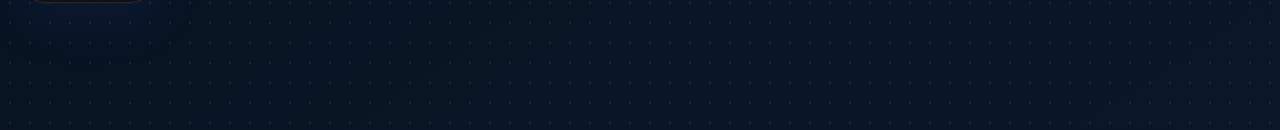
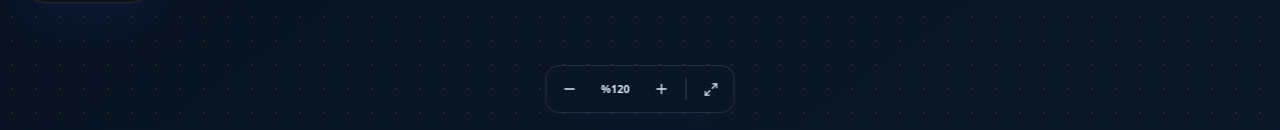
Before and after one commit to semihorkn/iotfy-circuits-studio, a React (Vite) app: page / in a window 1280 px wide. Shown: the part 667-797 px from the top of the page. Built offline with nearby package versions, Linux system fonts and the light colour scheme.

Commit message:
Add adjustable circuit zoom controls

```diff
--- a/src/components/CircuitCanvas.tsx
+++ b/src/components/CircuitCanvas.tsx
@@ -2,12 +2,12 @@ import React, { useState, useRef, MouseEvent } from 'react';
 import { useAppStore } from '../store';
 import { CircuitSymbols } from './circuit/Symbols';
 import { Position } from '../types';
-import { RotateCw, Trash2 } from 'lucide-react';
+import { Maximize2, Minus, Plus, RotateCw, Trash2 } from 'lucide-react';
 
 export const CircuitCanvas: React.FC = () => {
     const { state, addWire, updateComponent, removeEntity, addComponent } = useAppStore();
     const [pan, setPan] = useState({ x: 0, y: 0 });
-    const [zoom, setZoom] = useState(1);
+    const [zoom, setZoom] = useState(1.2);
     const [isPanning, setIsPanning] = useState(false);
 
     // Wire drawing state
@@ -35,6 +35,9 @@ export const CircuitCanvas: React.FC = () => {
             setPan(p => ({ x: p.x - e.deltaX, y: p.y - e.deltaY }));
         }
     };
+
+    const changeZoom = (delta: number) => setZoom(current => Math.min(2.5, Math.max(0.6, Number((current + delta).toFixed(2)))));
+    const resetView = () => { setZoom(1.2); setPan({ x: 0, y: 0 }); };
 
     const handleMouseDown = (e: MouseEvent) => {
         if (state.toolMode === 'select') {
@@ -299,6 +302,14 @@ export const CircuitCanvas: React.FC = () => {
             </svg>
         </div>
 
+        <div className="canvas-zoom-controls" aria-label="Devre boyutu">
+            <button onClick={() => changeZoom(-0.15)} aria-label="Devreyi küçült" title="Küçült"><Minus size={16} /></button>
+            <span aria-live="polite">%{Math.round(zoom * 100)}</span>
+            <button onClick={() => changeZoom(0.15)} aria-label="Devreyi büyüt" title="Büyüt"><Plus size={16} /></button>
+            <i />
+            <button onClick={resetView} aria-label="Görünümü sıfırla" title="Görünümü sıfırla"><Maximize2 size={15} /></button>
+        </div>
+
         {selectedComp && (
             <div
                 className="absolute bg-white dark:bg-[#1A1A1A] border border-zinc-200 dark:border-[#333] rounded-lg p-1.5 shadow-xl z-30 flex items-center gap-1.5 transition-opacity duration-200"
--- a/src/index.css
+++ b/src/index.css
@@ -46,6 +46,7 @@ button { font: inherit; }
 .example-button:hover { background:#d7f5f5; }
 .mission-load { display:flex; align-items:center; justify-content:center; gap:7px; }.journey-reset { display:flex; align-items:center; justify-content:center; gap:5px; width:100%; margin-top:8px; padding:5px; border:0; color:#94a3b8; background:transparent; font-size:9px; cursor:pointer; }.journey-reset:hover { color:#ef4444; }.journey-complete { text-align:center; }.journey-complete > svg { color:var(--iotfy-gold); filter:drop-shadow(0 6px 14px rgba(228,173,38,.28)); }.journey-complete .example-button { display:flex; align-items:center; justify-content:center; gap:7px; }
 .mission-pill { position:absolute; right:22px; top:112px; z-index:20; display:flex; align-items:center; gap:8px; padding:12px 16px; border:0; border-radius:16px; color:white; background:linear-gradient(135deg,var(--iotfy-teal),#0e8992); box-shadow:0 12px 30px rgba(24,184,196,.3); font-weight:800; cursor:pointer; }
+.canvas-zoom-controls { position:absolute; left:50%; bottom:20px; z-index:22; transform:translateX(-50%); display:flex; align-items:center; gap:4px; padding:6px; border:1px solid rgba(23,42,82,.12); border-radius:14px; color:#475569; background:rgba(255,255,255,.94); box-shadow:0 10px 28px rgba(23,42,82,.14); backdrop-filter:blur(16px); }.dark .canvas-zoom-controls { color:#dbe7f3; background:rgba(10,22,38,.94); border-color:rgba(255,255,255,.11); }.canvas-zoom-controls button { display:grid; place-items:center; width:34px; height:34px; border:0; border-radius:9px; color:inherit; background:transparent; cursor:pointer; }.canvas-zoom-controls button:hover { color:#087e86; background:#e8fafa; }.dark .canvas-zoom-controls button:hover { color:#5ee4e7; background:#163343; }.canvas-zoom-controls span { min-width:50px; text-align:center; font-size:11px; font-weight:900; font-variant-numeric:tabular-nums; }.canvas-zoom-controls i { width:1px; height:22px; margin:0 3px; background:#dbe3e8; }.dark .canvas-zoom-controls i { background:#334155; }
 @media (max-width:900px) { .learning-panel { right:12px; top:auto; bottom:12px; width:min(300px,calc(100vw - 190px)); } .kid-toolbox { left:12px; width:120px; max-height:calc(100vh - 130px); overflow-y:auto; } .studio-topbar { top:10px; left:10px; right:10px; justify-content:flex-start; padding-left:225px; overflow-x:auto; gap:6px; scrollbar-width:none; } .nav-brand-group { position:fixed; left:20px; z-index:3; background:inherit; }.examples-grid { grid-template-columns:repeat(2,1fr); } }
 @media (max-width:600px) {
   .studio-topbar { left:10px; right:10px; transform:none; max-width:none; padding-left:210px; }
@@ -60,4 +61,5 @@ button { font: inherit; }
   .mission-steps { gap:6px; }.mission-step { font-size:12px; }
   .result-card { padding:10px; }.mission-pill { right:10px; top:112px; }
   .examples-gallery { top:84px; width:calc(100vw - 20px); padding:16px; }.examples-grid { grid-template-columns:1fr; }.example-preview { height:78px; }
+  .canvas-zoom-controls { bottom:86px; }
 }
```
